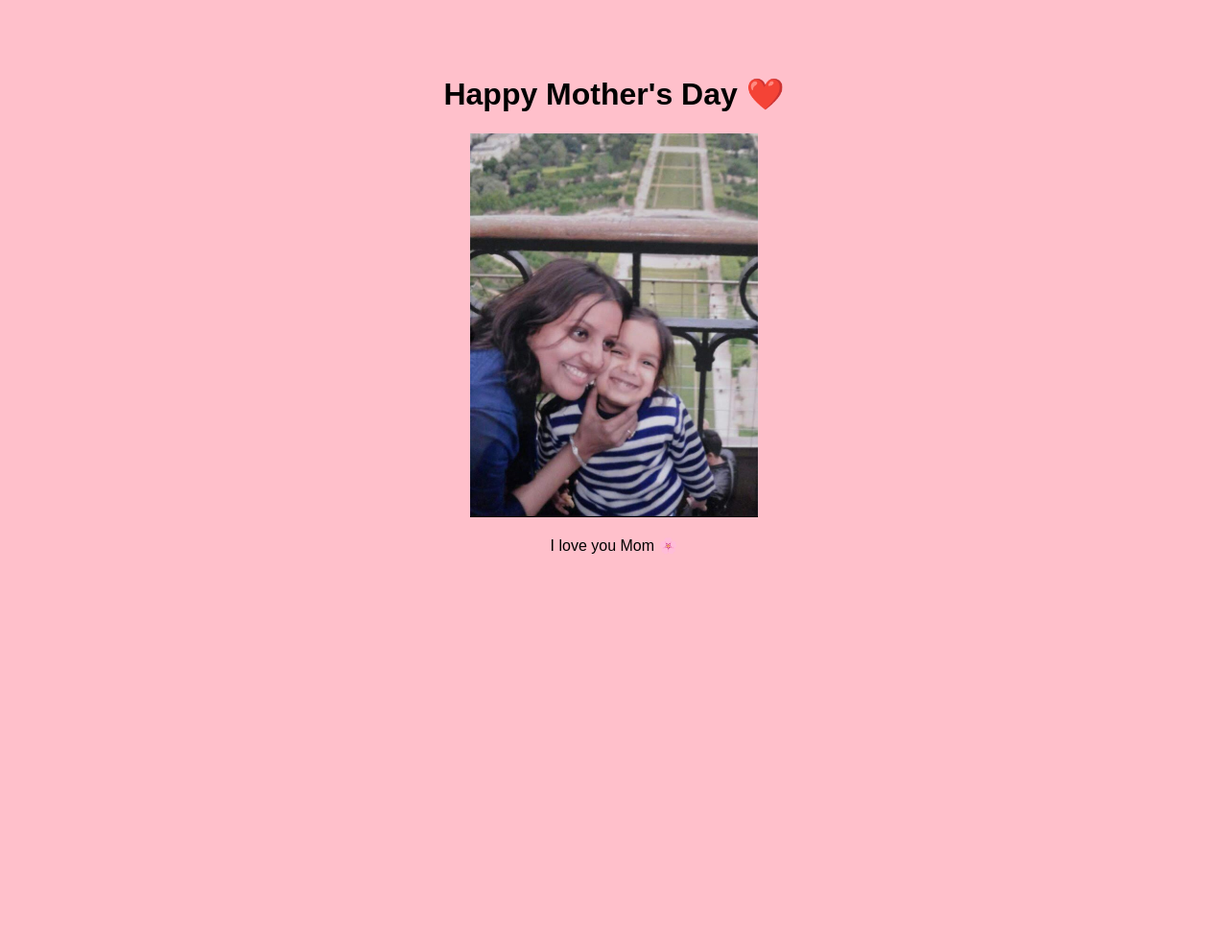
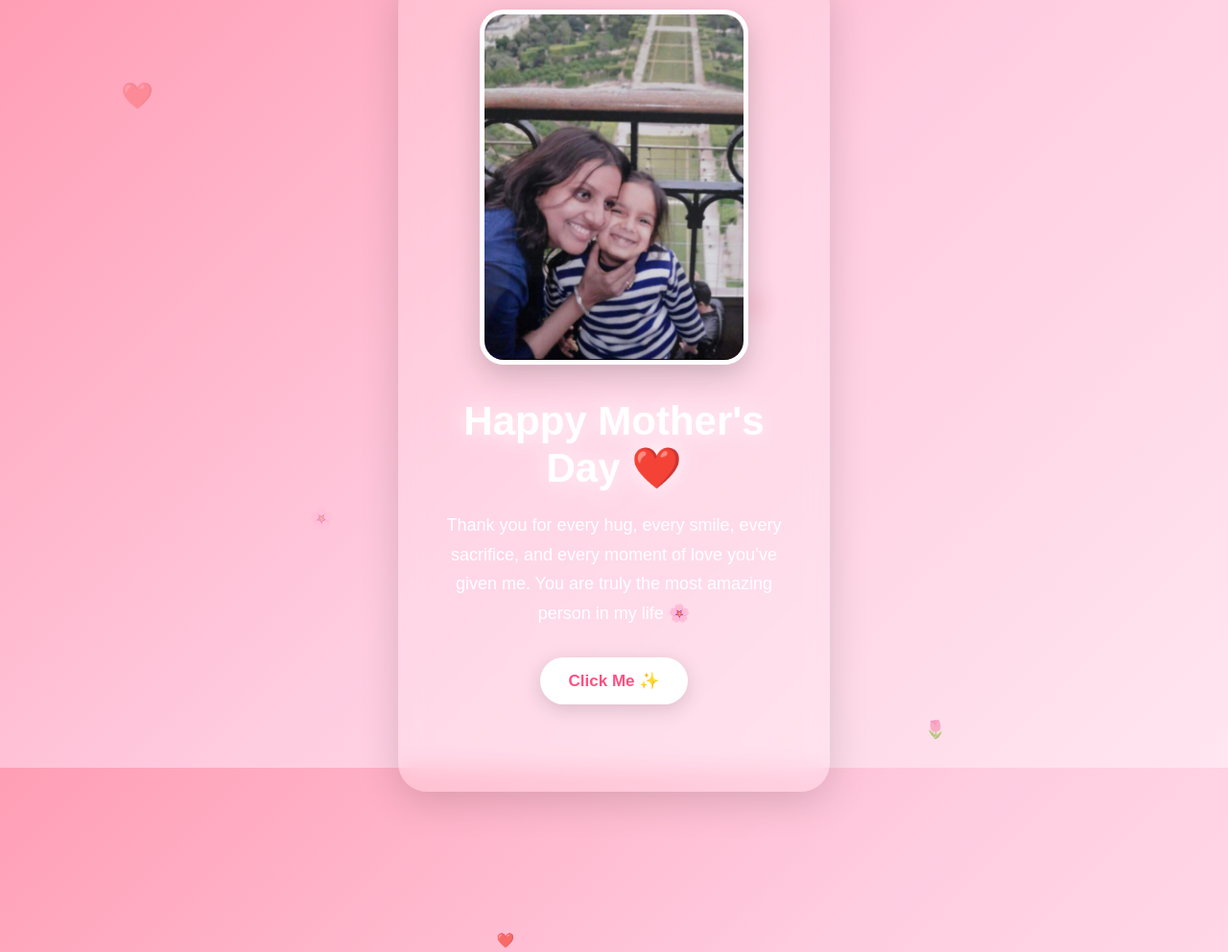
Before and after one commit to Napolerizzo/yeshikamotherday, a plain HTML site: page index.html in a window 1280 px wide. Shown: the top 992 px of the page at 96% size. Before the commit the page ends 800 px from the top, so only its background shows below. Drawn offline with Linux system fonts and the light colour scheme.

Commit message:
Update index.html

```diff
--- a/index.html
+++ b/index.html
@@ -1,15 +1,198 @@
 <!DOCTYPE html>
-<html>
+<html lang="en">
 <head>
-  <title>Happy Mother's Day</title>
+  <meta charset="UTF-8" />
+  <meta name="viewport" content="width=device-width, initial-scale=1.0"/>
+  <title>Happy Mother's Day ❤️</title>
+
+  <style>
+    * {
+      margin: 0;
+      padding: 0;
+      box-sizing: border-box;
+    }
+
+    body {
+      overflow: hidden;
+      font-family: 'Arial', sans-serif;
+      height: 100vh;
+      background: linear-gradient(135deg, #ff9eb5, #ffcce0, #ffe6f0);
+      display: flex;
+      justify-content: center;
+      align-items: center;
+      position: relative;
+    }
+
+    .container {
+      text-align: center;
+      background: rgba(255,255,255,0.2);
+      backdrop-filter: blur(12px);
+      padding: 40px;
+      border-radius: 30px;
+      box-shadow: 0 10px 40px rgba(0,0,0,0.15);
+      animation: fadeIn 1.5s ease;
+      z-index: 2;
+      max-width: 450px;
+    }
+
+    .photo {
+      width: 280px;
+      height: auto;
+      border-radius: 25px;
+      box-shadow: 0 10px 30px rgba(0,0,0,0.2);
+      animation: float 4s ease-in-out infinite;
+      border: 5px solid white;
+    }
+
+    h1 {
+      margin-top: 25px;
+      font-size: 42px;
+      color: white;
+      text-shadow: 0 4px 10px rgba(0,0,0,0.2);
+      animation: glow 2s infinite alternate;
+    }
+
+    p {
+      margin-top: 20px;
+      font-size: 18px;
+      color: white;
+      line-height: 1.7;
+    }
+
+    button {
+      margin-top: 30px;
+      padding: 14px 30px;
+      border: none;
+      border-radius: 50px;
+      background: white;
+      color: #ff4f81;
+      font-size: 17px;
+      font-weight: bold;
+      cursor: pointer;
+      transition: 0.3s;
+      box-shadow: 0 5px 20px rgba(0,0,0,0.15);
+    }
+
+    button:hover {
+      transform: scale(1.08);
+      background: #ff4f81;
+      color: white;
+    }
+
+    .message {
+      margin-top: 25px;
+      font-size: 22px;
+      color: white;
+      opacity: 0;
+      transition: 1s;
+    }
+
+    .show {
+      opacity: 1;
+      transform: translateY(-5px);
+    }
+
+    /* Floating hearts */
+
+    .heart {
+      position: absolute;
+      color: rgba(255,255,255,0.7);
+      font-size: 24px;
+      animation: hearts 8s linear infinite;
+    }
+
+    @keyframes hearts {
+      0% {
+        transform: translateY(100vh) scale(0.5);
+        opacity: 0;
+      }
+
+      10% {
+        opacity: 1;
+      }
+
+      100% {
+        transform: translateY(-120vh) scale(1.5);
+        opacity: 0;
+      }
+    }
+
+    @keyframes float {
+      0% {
+        transform: translateY(0px);
+      }
+
+      50% {
+        transform: translateY(-12px);
+      }
+
+      100% {
+        transform: translateY(0px);
+      }
+    }
+
+    @keyframes glow {
+      from {
+        text-shadow: 0 0 10px rgba(255,255,255,0.5);
+      }
+
+      to {
+        text-shadow: 0 0 25px rgba(255,255,255,1);
+      }
+    }
+
+    @keyframes fadeIn {
+      from {
+        opacity: 0;
+        transform: scale(0.8);
+      }
+
+      to {
+        opacity: 1;
+        transform: scale(1);
+      }
+    }
+
+  </style>
 </head>
-<body style="font-family: Arial; text-align:center; padding-top:50px; background:pink;">
 
-  <h1>Happy Mother's Day ❤️</h1>
+<body>
 
-  <img src="photo.jpeg" width="300">
+  <!-- Floating Hearts -->
+  <div class="heart" style="left:10%; animation-delay:0s;">❤️</div>
+  <div class="heart" style="left:25%; animation-delay:2s;">🌸</div>
+  <div class="heart" style="left:40%; animation-delay:4s;">❤️</div>
+  <div class="heart" style="left:60%; animation-delay:1s;">💖</div>
+  <div class="heart" style="left:75%; animation-delay:3s;">🌷</div>
+  <div class="heart" style="left:90%; animation-delay:5s;">❤️</div>
 
-  <p>I love you Mom 🌸</p>
+  <div class="container">
+
+    <img src="photo.jpeg" class="photo">
+
+    <h1>Happy Mother's Day ❤️</h1>
+
+    <p>
+      Thank you for every hug, every smile, every sacrifice,
+      and every moment of love you’ve given me.
+      You are truly the most amazing person in my life 🌸
+    </p>
+
+    <button onclick="showMessage()">
+      Click Me ✨
+    </button>
+
+    <div class="message" id="message">
+      I love you so much Mom 💖
+    </div>
+
+  </div>
+
+  <script>
+    function showMessage() {
+      document.getElementById("message").classList.add("show");
+    }
+  </script>
 
 </body>
 </html>
```
